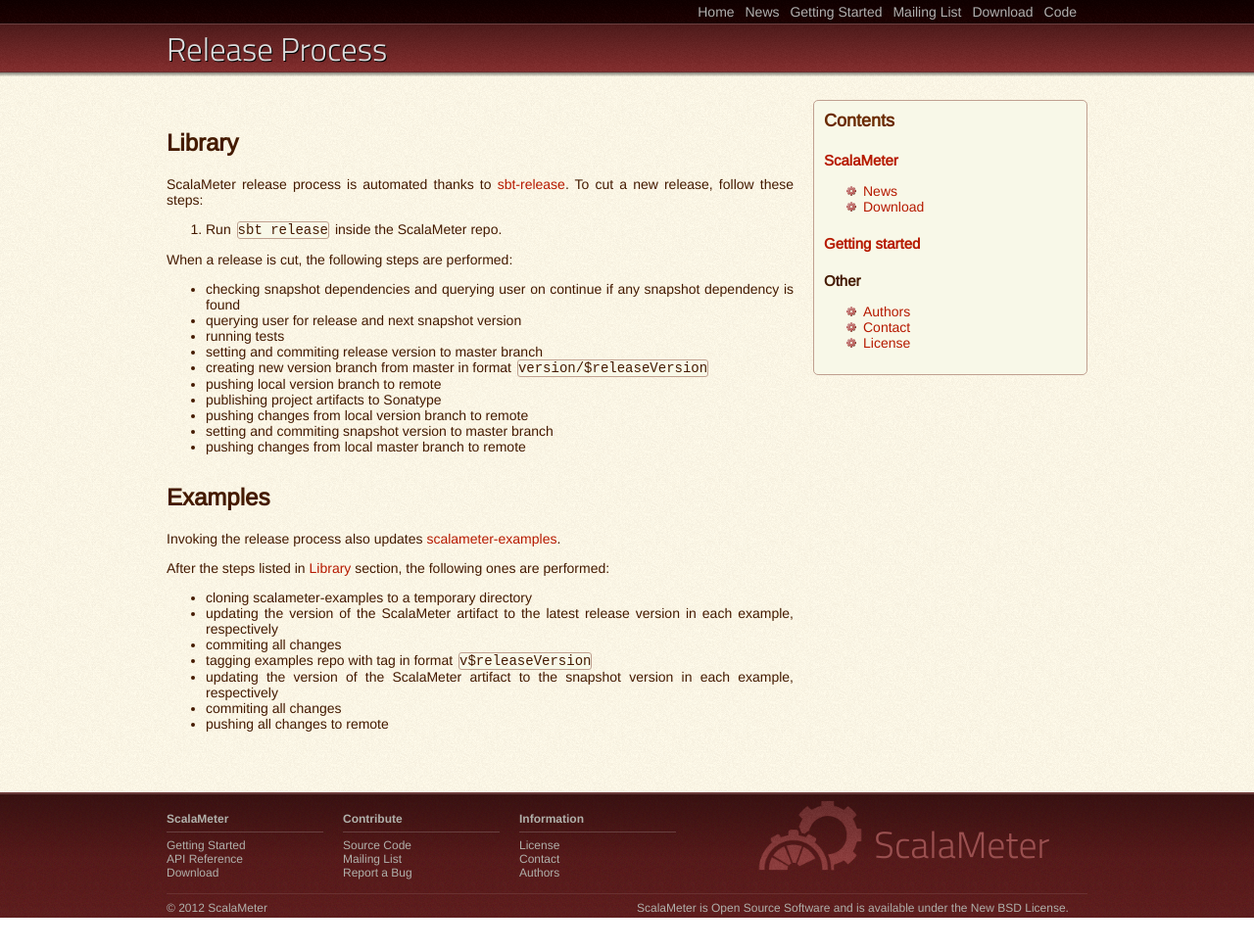
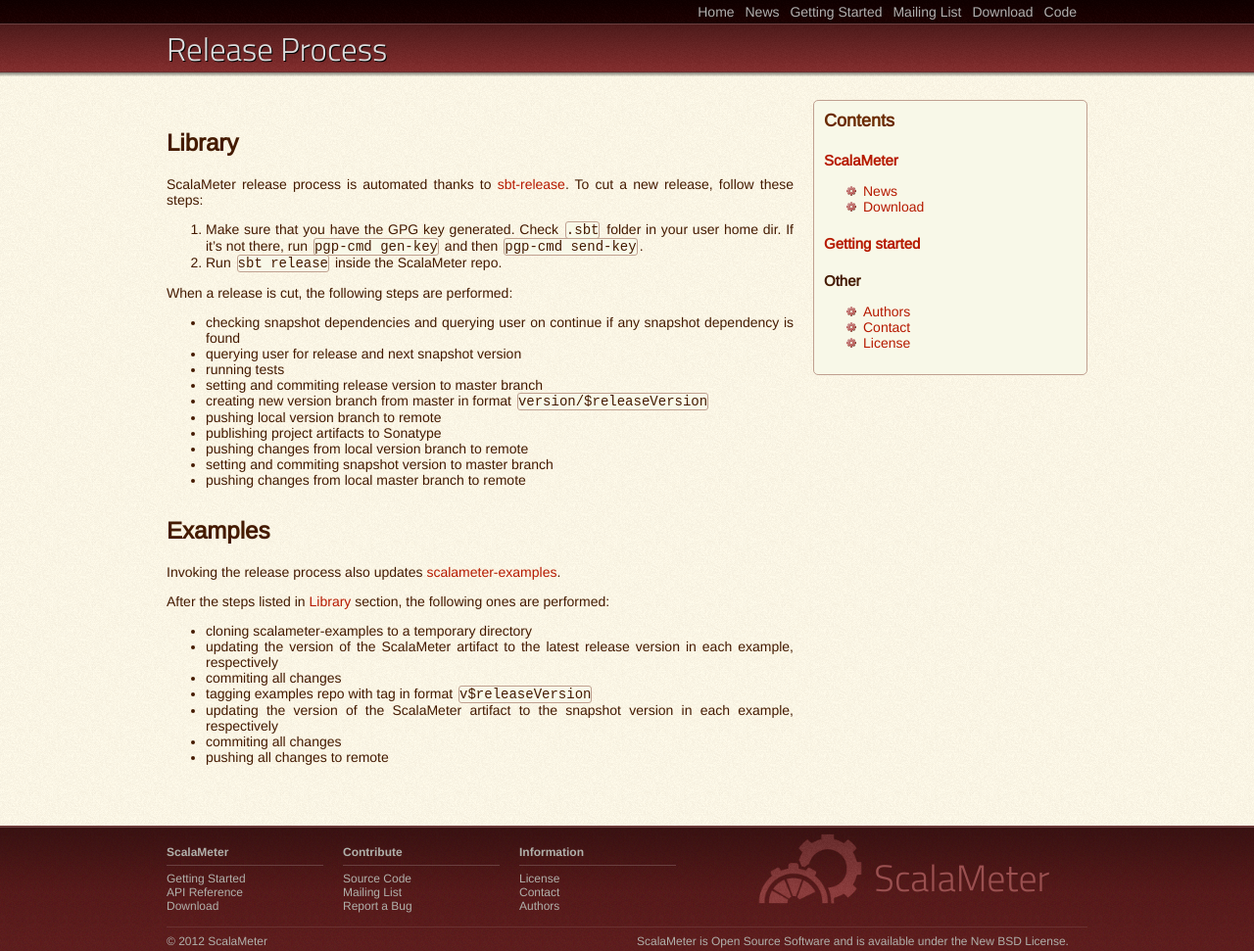
Before and after one commit to scalameter/scalameter.github.com, a Jekyll site: the page built from home/releasing.md, in a window 1280 px wide. Shown: the whole page at 98% size. Built offline with Jekyll 4.4.1, drawn with Linux system fonts in a browser that asks for light colours; before the commit the page ends 937 px from its top, so only the background shows below that.

Commit message:
Improve release process instructions.

```diff
--- a/home/releasing.md
+++ b/home/releasing.md
@@ -12,7 +12,10 @@ ScalaMeter release process is automated thanks to
 [sbt-release](https://github.com/sbt/sbt-release).
 To cut a new release, follow these steps:
 
-1. Run `sbt release` inside the ScalaMeter repo.
+1. Make sure that you have the GPG key generated.
+   Check `.sbt` folder in your user home dir.
+   If it's not there, run `pgp-cmd gen-key` and then `pgp-cmd send-key`.
+2. Run `sbt release` inside the ScalaMeter repo.
 
 When a release is cut, the following steps are performed:
 
```
